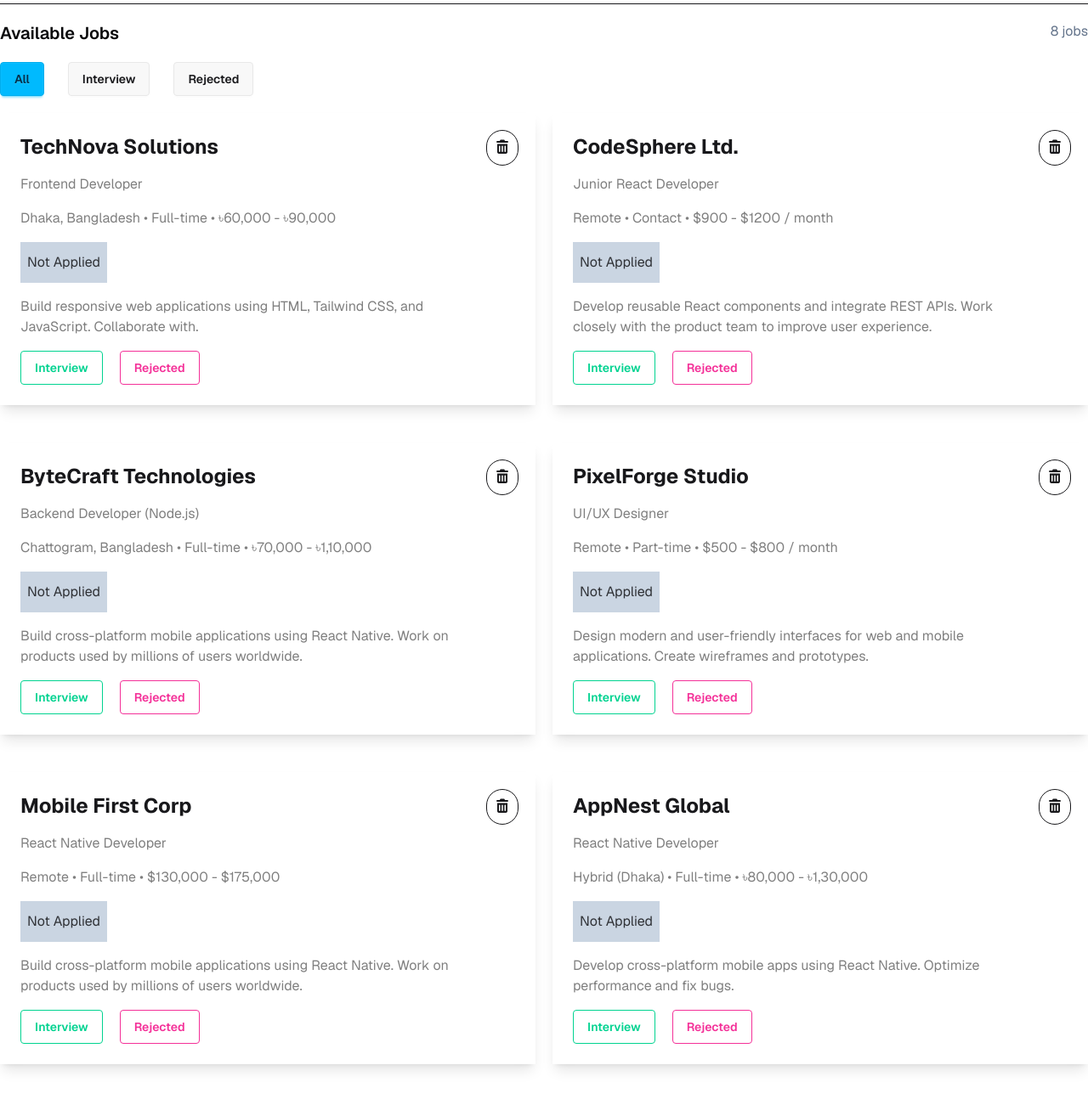
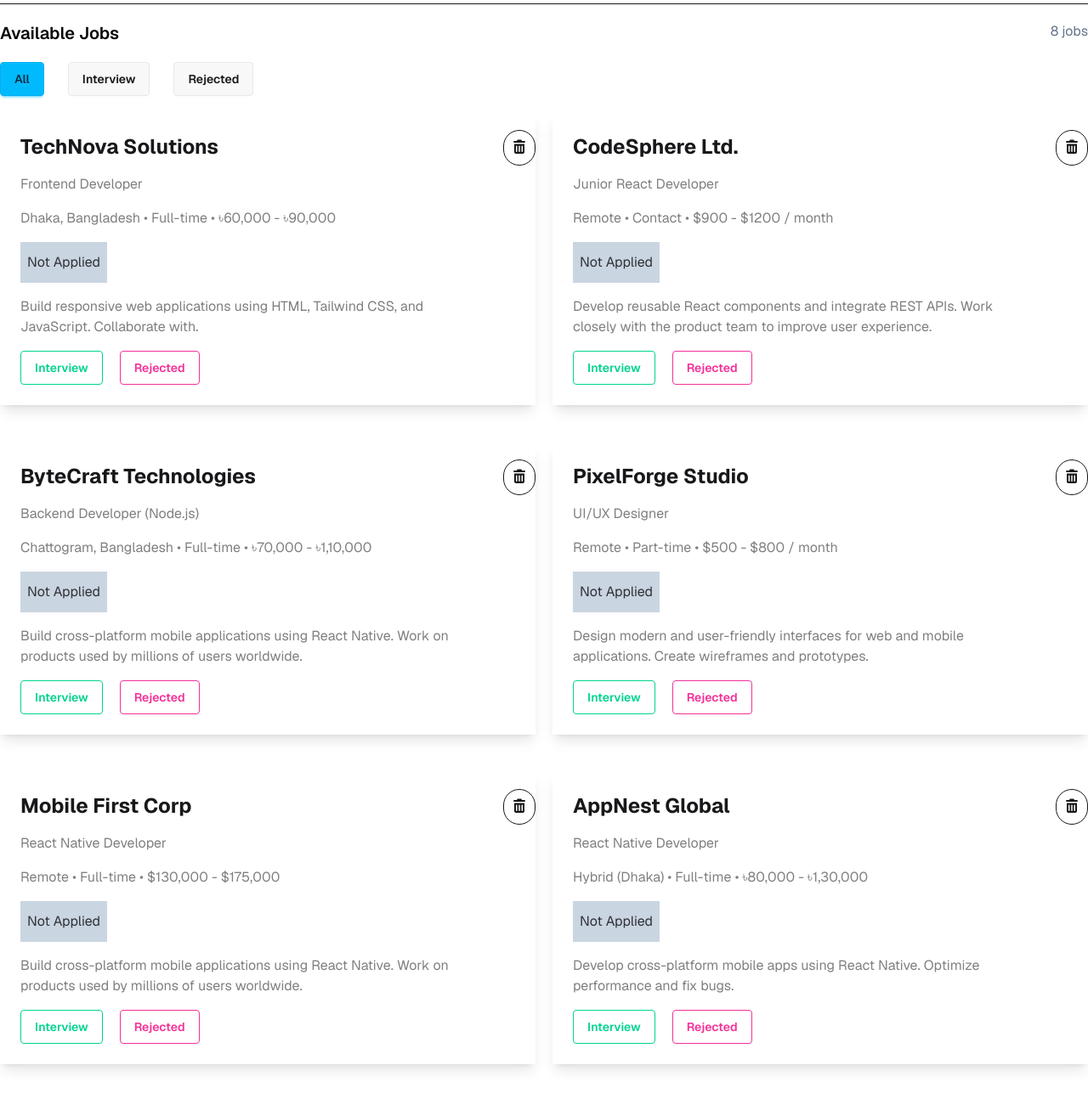
Before and after one commit to sheikhzim2004-del/B13-Assignment-04, a plain HTML site: page index.html in a window 1280 px wide. Shown: the part 200-1494 px from the top of the page at 85% size. Drawn offline with nearby package versions, Linux system fonts and the light colour scheme.

Commit message:
dlt btn responsive for small device

```diff
--- a/index.html
+++ b/index.html
@@ -82,7 +82,7 @@
         <!-- card container section -->
         <div id="card-container" class="space-y-6 grid grid-cols-1 md:grid-cols-2 gap-5">
             <!-- Card -->
-            <div class="card-item flex justify-between items-start shadow-lg">
+            <div class="card-item flex-none md:flex justify-between items-start shadow-lg">
                 <div class="p-6 space-y-4 w-full">
                     <h1 class="company-name font-bold text-2xl">TechNova Solutions</h1>
                     <p class="position text-black/50">Frontend Developer</p>
@@ -95,12 +95,12 @@
                         <button class="rejected-btn btn btn-secondary btn-outline">Rejected</button>
                     </div>
                 </div>
-                <div class="card-right m-5 border-1 rounded-full p-2 cursor-pointer">
+                <div class="card-right m-5 border-1 rounded-full p-2 cursor-pointer w-fit mx-auto">
                     <button class="dlt-btn cursor-pointer"><i class="fa-solid fa-trash-can"></i></button>
                 </div>
             </div>
             <!-- Card -->
-            <div class="card-item flex justify-between items-start shadow-lg">
+            <div class="card-item flex-none md:flex justify-between items-start shadow-lg">
                 <div class="p-6 space-y-4 w-full">
                     <h1 class="company-name font-bold text-2xl">CodeSphere Ltd.</h1>
                     <p class="position text-black/50">Junior React Developer</p>
@@ -113,12 +113,12 @@
                         <button class="rejected-btn btn btn-secondary btn-outline">Rejected</button>
                     </div>
                 </div>
-                <div class="card-right m-5 border-1 rounded-full p-2 cursor-pointer">
+                <div class="card-right m-5 border-1 rounded-full p-2 cursor-pointer w-fit mx-auto">
                   <button class="dlt-btn cursor-pointer"><i class="fa-solid fa-trash-can"></i></button>
                 </div>
             </div>
             <!-- Card -->
-            <div class="card-item flex justify-between items-start shadow-lg">
+            <div class="card-item flex-none md:flex justify-between items-start shadow-lg">
                 <div class="p-6 space-y-4 w-full">
                     <h1 class="company-name font-bold text-2xl">ByteCraft Technologies</h1>
                     <p class="position text-black/50">Backend Developer (Node.js)</p>
@@ -132,12 +132,12 @@
                         <button class="rejected-btn btn btn-secondary btn-outline">Rejected</button>
                     </div>
                 </div>
-                <div class="card-right m-5 border-1 rounded-full p-2 cursor-pointer">
+                <div class="card-right m-5 border-1 rounded-full p-2 cursor-pointer w-fit mx-auto">
                   <button class="dlt-btn cursor-pointer"><i class="fa-solid fa-trash-can"></i></button>
                 </div>
             </div>
             <!-- Card -->
-            <div class="card-item flex justify-between items-start shadow-lg">
+            <div class="card-item flex-none md:flex justify-between items-start shadow-lg">
                 <div class="p-6 space-y-4 w-full">
                     <h1 class="company-name font-bold text-2xl">PixelForge Studio</h1>
                     <p class="position text-black/50">UI/UX Designer</p>
@@ -150,12 +150,12 @@
                         <button class="rejected-btn btn btn-secondary btn-outline">Rejected</button>
                     </div>
                 </div>
-                <div class="card-right m-5 border-1 rounded-full p-2 cursor-pointer">
+                <div class="card-right m-5 border-1 rounded-full p-2 cursor-pointer w-fit mx-auto">
                     <button class="dlt-btn cursor-pointer"><i class="fa-solid fa-trash-can"></i></button>
                 </div>
             </div>
             <!-- Card -->
-            <div class="card-item flex justify-between items-start shadow-lg">
+            <div class="card-item flex-none md:flex justify-between items-start shadow-lg">
                 <div class="p-6 space-y-4 w-full">
                     <h1 class="company-name font-bold text-2xl">Mobile First Corp</h1>
                     <p class="position text-black/50">React Native Developer</p>
@@ -169,12 +169,12 @@
                         <button class="rejected-btn btn btn-secondary btn-outline">Rejected</button>
                     </div>
                 </div>
-                <div class="card-right m-5 border-1 rounded-full p-2 cursor-pointer">
+                <div class="card-right m-5 border-1 rounded-full p-2 cursor-pointer w-fit mx-auto">
                     <button class="dlt-btn cursor-pointer"><i class="fa-solid fa-trash-can"></i></button>
                 </div>
             </div>
             <!-- Card -->
-            <div class="card-item flex justify-between items-start shadow-lg">
+            <div class="card-item flex-none md:flex justify-between items-start shadow-lg">
                 <div class="p-6 space-y-4 w-full">
                     <h1 class="company-name font-bold text-2xl">AppNest Global</h1>
                     <p class="position text-black/50">React Native Developer</p>
@@ -187,12 +187,12 @@
                         <button class="rejected-btn btn btn-secondary btn-outline">Rejected</button>
                     </div>
                 </div>
-                <div class="card-right m-5 border-1 rounded-full p-2 cursor-pointer">
+                <div class="card-right m-5 border-1 rounded-full p-2 cursor-pointer w-fit mx-auto">
                    <button class="dlt-btn cursor-pointer"><i class="fa-solid fa-trash-can"></i></button>
                 </div>
             </div>
             <!-- Card -->
-            <div class="card-item flex justify-between items-start shadow-lg">
+            <div class="card-item flex-none md:flex justify-between items-start shadow-lg">
                 <div class="p-6 space-y-4 w-full">
                     <h1 class="company-name font-bold text-2xl">CloudWave Systems</h1>
                     <p class="position text-black/50">DevOps Engineer</p>
@@ -205,12 +205,12 @@
                         <button class="rejected-btn btn btn-secondary btn-outline">Rejected</button>
                     </div>
                 </div>
-                <div class="card-right m-5 border-1 rounded-full p-2 cursor-pointer">
+                <div class="card-right m-5 border-1 rounded-full p-2 cursor-pointer w-fit mx-auto">
                     <button class="dlt-btn cursor-pointer"><i class="fa-solid fa-trash-can"></i></button>
                 </div>
             </div>
             <!-- Card -->
-            <div class="card-item flex justify-between items-start shadow-lg">
+            <div class="card-item flex-none md:flex justify-between items-start shadow-lg">
                 <div class="p-6 space-y-4 w-full">
                     <h1 class="company-name font-bold text-2xl">DataBridge Analytics</h1>
                     <p class="position text-black/50">Data Analyst</p>
@@ -223,7 +223,7 @@
                         <button class="rejected-btn btn btn-secondary btn-outline">Rejected</button>
                     </div>
                 </div>
-                <div class="card-right m-5 border-1 rounded-full p-2 cursor-pointer">
+                <div class="card-right m-5 border-1 rounded-full p-2 cursor-pointer w-fit mx-auto">
                     <button class="dlt-btn cursor-pointer"><i class="fa-solid fa-trash-can"></i></button>
                 </div>
             </div>
```
